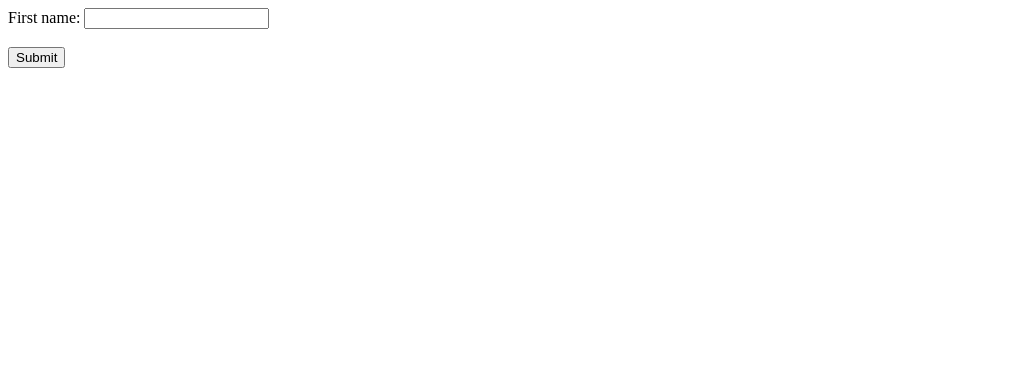
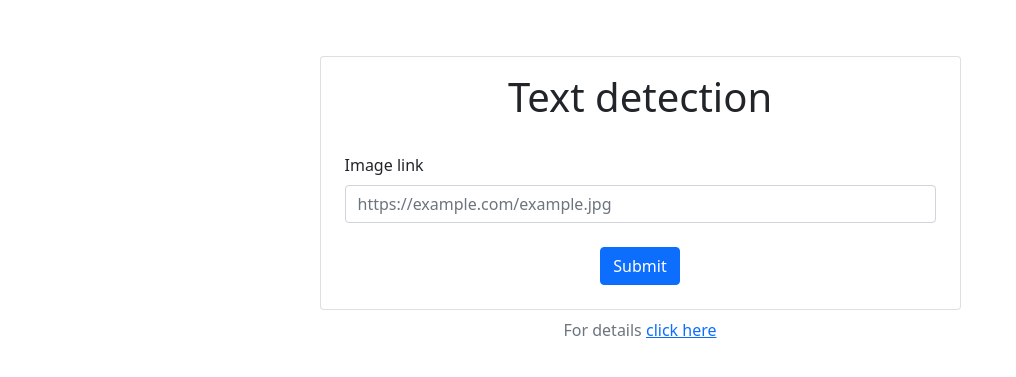
Before and after one commit to gurusabarish/text-detection, a Flask app: page / in a window 1280 px wide. Shown: the top 377 px of the page, without its empty margins (0-1016 px from the left). Run offline with Flask 2, Linux system fonts and the light colour scheme.

Commit message:
Add styling in html

```diff
--- a/app.py
+++ b/app.py
@@ -15,81 +15,85 @@
 @app.route('/', methods=['POST', 'GET'])
 def index():
     if request.method == 'POST':
-        link = request.form['link']
-        response = requests.get(link)
-        image_bytes = io.BytesIO(response.content)
-        img = PIL.Image.open(image_bytes)
-        args = {"east": "./east_text_detection.pb",
-                "min_confidence": 0.5, "width": 320, "height": 320}
-        image = np.asarray(img)
-        orig = image.copy()
-        (origH, origW) = image.shape[:2]
-        (newW, newH) = (args["width"], args["height"])
-        rW = origW / float(newW)
-        rH = origH / float(newH)
-        image = cv2.resize(image, (newW, newH))
-        (H, W) = image.shape[:2]
-        blob = cv2.dnn.blobFromImage(
-            image, 1.0, (W, H), (123.68, 116.78, 103.94), swapRB=True, crop=False)
-        net = cv2.dnn.readNet(args["east"])
-        layerNames = [
-            "feature_fusion/Conv_7/Sigmoid",
-            "feature_fusion/concat_3"
-        ]
-        net.setInput(blob)
-        (scores, geometry) = net.forward(layerNames)
+        try:
+            link = request.form['link']
+            response = requests.get(link)
+            image_bytes = io.BytesIO(response.content)
+            img = PIL.Image.open(image_bytes)
+            args = {"east": "./east_text_detection.pb",
+                    "min_confidence": 0.5, "width": 320, "height": 320}
+            image = np.asarray(img)
+            orig = image.copy()
+            (origH, origW) = image.shape[:2]
+            (newW, newH) = (args["width"], args["height"])
+            rW = origW / float(newW)
+            rH = origH / float(newH)
+            image = cv2.resize(image, (newW, newH))
+            (H, W) = image.shape[:2]
+            blob = cv2.dnn.blobFromImage(
+                image, 1.0, (W, H), (123.68, 116.78, 103.94), swapRB=True, crop=False)
+            net = cv2.dnn.readNet(args["east"])
+            layerNames = [
+                "feature_fusion/Conv_7/Sigmoid",
+                "feature_fusion/concat_3"
+            ]
+            net.setInput(blob)
+            (scores, geometry) = net.forward(layerNames)
 
-        def predictions(prob_score, geo):
-            (numR, numC) = prob_score.shape[2:4]
-            boxes = []
-            confidence_val = []
-            for y in range(0, numR):
-                scoresData = prob_score[0, 0, y]
-                x0 = geo[0, 0, y]
-                x1 = geo[0, 1, y]
-                x2 = geo[0, 2, y]
-                x3 = geo[0, 3, y]
-                anglesData = geo[0, 4, y]
-                for i in range(0, numC):
-                    if scoresData[i] < args["min_confidence"]:
-                        continue
-                    (offX, offY) = (i * 4.0, y * 4.0)
-                    angle = anglesData[i]
-                    cos = np.cos(angle)
-                    sin = np.sin(angle)
-                    h = x0[i] + x2[i]
-                    w = x1[i] + x3[i]
-                    endX = int(offX + (cos * x1[i]) + (sin * x2[i]))
-                    endY = int(offY - (sin * x1[i]) + (cos * x2[i]))
-                    startX = int(endX - w)
-                    startY = int(endY - h)
-                    boxes.append((startX, startY, endX, endY))
-                    confidence_val.append(scoresData[i])
-            return (boxes, confidence_val)
+            def predictions(prob_score, geo):
+                (numR, numC) = prob_score.shape[2:4]
+                boxes = []
+                confidence_val = []
+                for y in range(0, numR):
+                    scoresData = prob_score[0, 0, y]
+                    x0 = geo[0, 0, y]
+                    x1 = geo[0, 1, y]
+                    x2 = geo[0, 2, y]
+                    x3 = geo[0, 3, y]
+                    anglesData = geo[0, 4, y]
+                    for i in range(0, numC):
+                        if scoresData[i] < args["min_confidence"]:
+                            continue
+                        (offX, offY) = (i * 4.0, y * 4.0)
+                        angle = anglesData[i]
+                        cos = np.cos(angle)
+                        sin = np.sin(angle)
+                        h = x0[i] + x2[i]
+                        w = x1[i] + x3[i]
+                        endX = int(offX + (cos * x1[i]) + (sin * x2[i]))
+                        endY = int(offY - (sin * x1[i]) + (cos * x2[i]))
+                        startX = int(endX - w)
+                        startY = int(endY - h)
+                        boxes.append((startX, startY, endX, endY))
+                        confidence_val.append(scoresData[i])
+                return (boxes, confidence_val)
 
-        (boxes, confidence_val) = predictions(scores, geometry)
-        boxes = non_max_suppression(np.array(boxes), probs=confidence_val)
-        results = []
-        for (startX, startY, endX, endY) in boxes:
-            startX = int(startX * rW)
-            startY = int(startY * rH)
-            endX = int(endX * rW)
-            endY = int(endY * rH)
-            r = orig[startY:endY, startX:endX]
-            configuration = ("-l eng --oem 1 --psm 8")
-            text = pytesseract.image_to_string(r, config=configuration)
-            results.append(((startX, startY, endX, endY), text))
+            (boxes, confidence_val) = predictions(scores, geometry)
+            boxes = non_max_suppression(np.array(boxes), probs=confidence_val)
+            results = []
+            for (startX, startY, endX, endY) in boxes:
+                startX = int(startX * rW)
+                startY = int(startY * rH)
+                endX = int(endX * rW)
+                endY = int(endY * rH)
+                r = orig[startY:endY, startX:endX]
+                configuration = ("-l eng --oem 1 --psm 8")
+                text = pytesseract.image_to_string(r, config=configuration)
+                results.append(((startX, startY, endX, endY), text))
 
-        orig_image = orig.copy()
-        lst = []
-        for ((start_X, start_Y, end_X, end_Y), text) in results:
-            lst.append(str(text).replace("\n\x0c", ""))
-            text = "".join([x if ord(x) < 128 else "" for x in text]).strip()
-            cv2.rectangle(orig_image, (start_X, start_Y), (end_X, end_Y),
-                          (0, 0, 255), 2)
-            cv2.putText(orig_image, text, (start_X, start_Y - 30),
-                        cv2.FONT_HERSHEY_SIMPLEX, 0.7, (0, 0, 255), 2)
-        lst.reverse()
+            orig_image = orig.copy()
+            lst = []
+            for ((start_X, start_Y, end_X, end_Y), text) in results:
+                lst.append(str(text).replace("\n\x0c", ""))
+                text = "".join(
+                    [x if ord(x) < 128 else "" for x in text]).strip()
+                cv2.rectangle(orig_image, (start_X, start_Y), (end_X, end_Y),
+                              (0, 0, 255), 2)
+                cv2.putText(orig_image, text, (start_X, start_Y - 30),
+                            cv2.FONT_HERSHEY_SIMPLEX, 0.7, (0, 0, 255), 2)
+            lst.reverse()
+        except:
+            return "Enter the correct jpg image url"
         return jsonify(lst)
     else:
         return render_template('index.html')
--- a/templates/index.html
+++ b/templates/index.html
@@ -4,16 +4,43 @@
 <head>
     <meta charset="UTF-8">
     <meta name="viewport" content="width=device-width, initial-scale=1.0">
-    <title>Document</title>
+    <title>Text detection | Gurusabarish</title>
+    <link rel="icon" type="image/png" href="{{ url_for('static', filename='favicon.ico') }}">
+    <link href="https://cdn.jsdelivr.net/npm/bootstrap@5.0.0-beta1/dist/css/bootstrap.min.css" rel="stylesheet"
+        integrity="sha384-giJF6kkoqNQ00vy+HMDP7azOuL0xtbfIcaT9wjKHr8RbDVddVHyTfAAsrekwKmP1" crossorigin="anonymous">
     <link rel="stylesheet" href="{{ url_for('static', filename='css/style.css') }}">
 </head>
 
 <body>
-    <form action="/" method="POST">
-        <label for="link">First name:</label>
-        <input type="text" id="link" name="link"><br><br>
-        <input type="submit" value="Submit">
-    </form>
+    <div class="container">
+        <div class="row justify-content-center pt-5">
+            <div class="col-md-7 py-2">
+                <div class="card">
+                    <div class="p-3 text-center">
+                        <h1>Text detection</h1>
+                    </div>
+                    <form action="/" method="POST">
+                        <div class="m-2 px-3">
+                            <label class="form-label" for="link">Image link</label>
+                            <input class="form-control" placeholder="https://example.com/example.jpg" type="text"
+                                id="link" name="link">
+                        </div>
+                        <div class="m-2 py-3 text-center">
+                            <button type="submit" class="btn btn-primary">Submit</button>
+                        </div>
+                    </form>
+                </div>
+                <div class="text-center py-2 text-muted">
+                    For details
+                    <a href="https://github.com/gurusabarish/text-detection" target="_blank">click here</a>
+                </div>
+            </div>
+        </div>
+    </div>
+
+    <script src="https://cdn.jsdelivr.net/npm/bootstrap@5.0.0-beta1/dist/js/bootstrap.bundle.min.js"
+        integrity="sha384-ygbV9kiqUc6oa4msXn9868pTtWMgiQaeYH7/t7LECLbyPA2x65Kgf80OJFdroafW" crossorigin="anonymous">
+        </script>
 </body>
 
 </html>
```
Also changed, not shown: static/favicon.ico (added).
